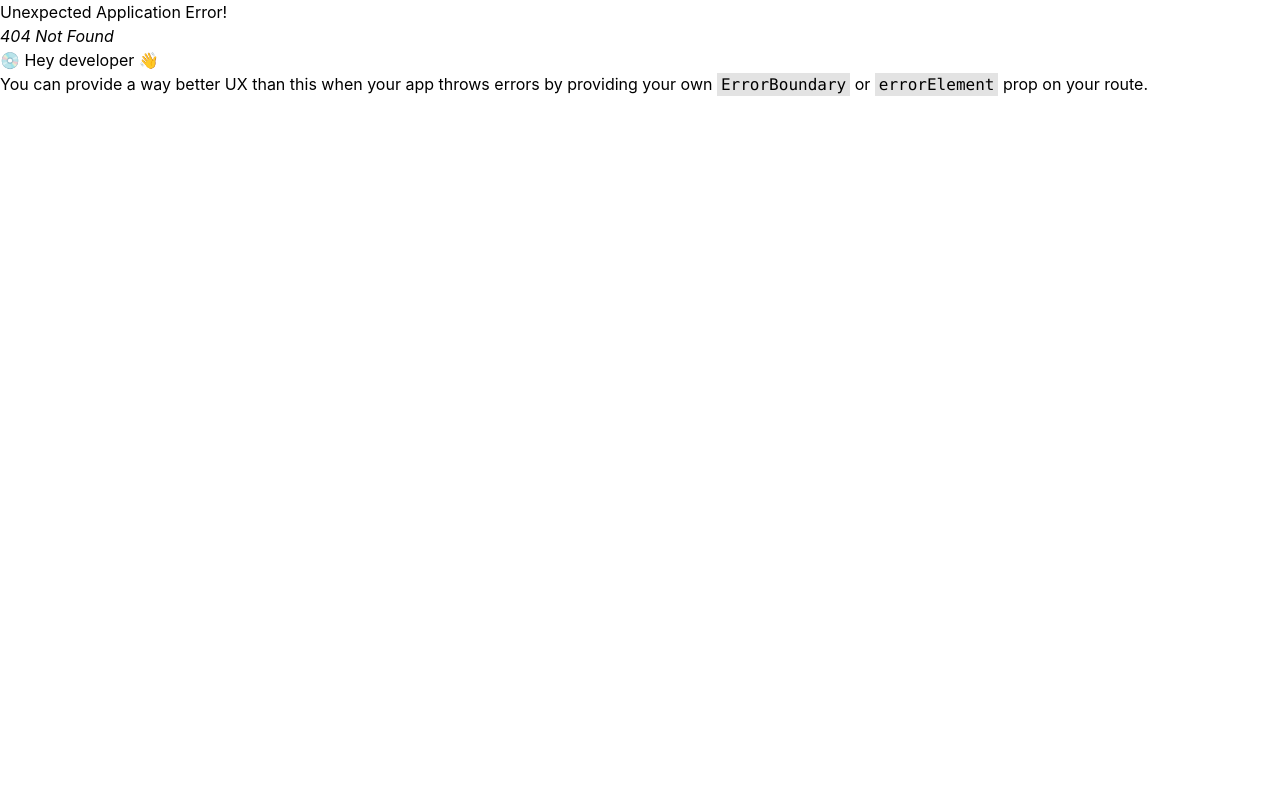
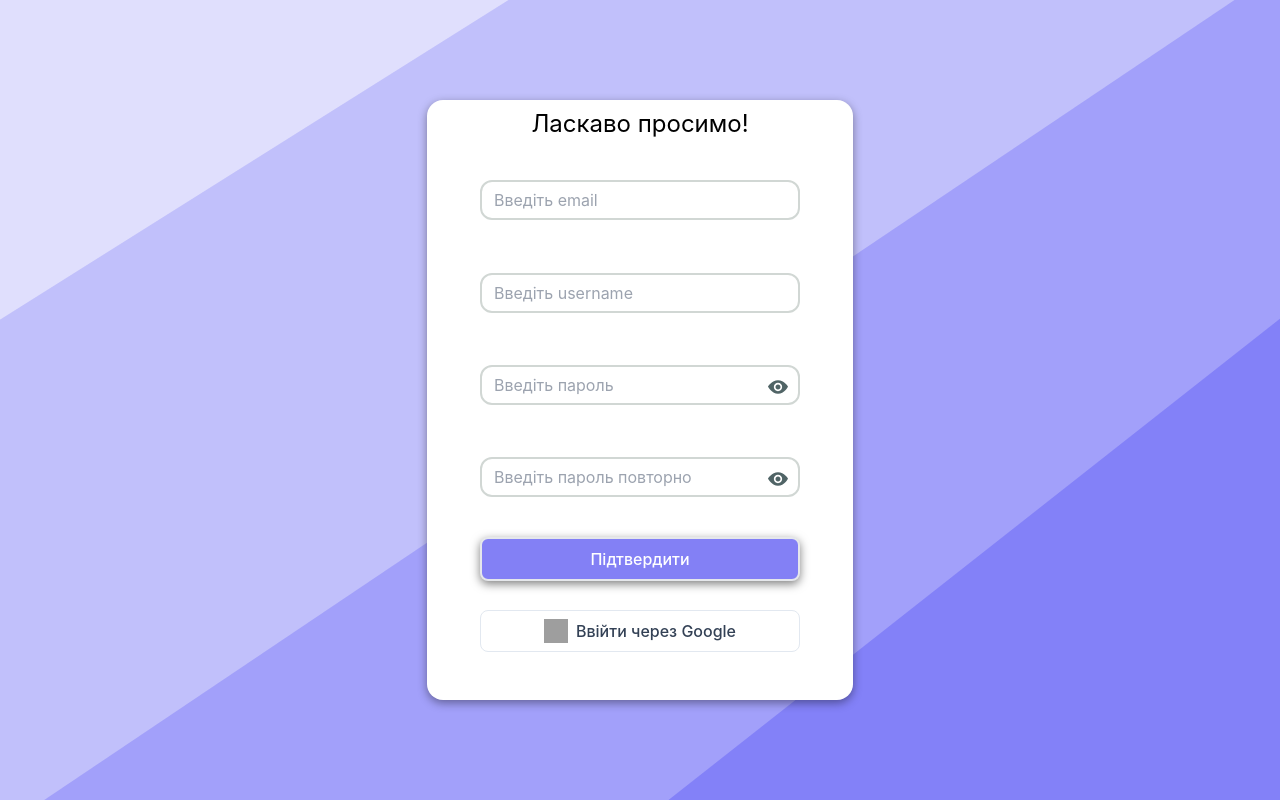
Before and after one commit to Vova-Romaniuk/messager-hybrid-algoritm, a React (Create React App) app in the folder Messenger.Frontend/: page /registration in a window 1280 px wide. Before the commit this address had no page. Built offline with nearby package versions, Linux system fonts and the light colour scheme; grey boxes are pictures that could not be loaded.

Commit message:
registration page

```diff
--- /dev/null
+++ b/Messenger.Frontend/src/UI/Button/index.jsx
@@ -0,0 +1,9 @@
+import React from 'react';
+
+export default function Button({ children, className }) {
+	return (
+		<button className={`px-4 py-2 border rounded-lg font-medium ${className}`} type='submit'>
+			{children}
+		</button>
+	);
+}
--- /dev/null
+++ b/Messenger.Frontend/src/UI/GoogleButton/index.jsx
@@ -0,0 +1,15 @@
+import React from 'react';
+
+export default function GoogleButton({ children }) {
+	return (
+		<button className='font-medium justify-center px-4 py-2 border flex gap-2 border-slate-200 rounded-lg text-slate-700 hover:border-slate-400 hover:text-slate-900 hover:shadow transition duration-150'>
+			<img
+				className='w-6 h-6'
+				src='https://www.svgrepo.com/show/475656/google-color.svg'
+				loading='lazy'
+				alt='google logo'
+			/>
+			<span>{children}</span>
+		</button>
+	);
+}
--- /dev/null
+++ b/Messenger.Frontend/src/UI/fields/PasswordField.jsx
@@ -0,0 +1,52 @@
+import React, { useState } from 'react';
+
+export default function PasswordTextField({
+	className = '',
+	placeholder,
+	required,
+	value = '',
+	onChange,
+}) {
+	const [hidden, setHidden] = useState(false);
+	const primaryGray = '#506466';
+
+	return (
+		<div className={`relative text-[${primaryGray}] flex flex-col`}>
+			{!hidden ? (
+				<svg
+					onClick={() => setHidden(!hidden)}
+					className={`absolute cursor-pointer text-[${primaryGray}] top-6 right-3 `}
+					width='20'
+					height='20'
+					viewBox='0 0 24 24'
+				>
+					<path
+						fill={primaryGray}
+						d='M15 12c0 1.654-1.346 3-3 3s-3-1.346-3-3 1.346-3 3-3 3 1.346 3 3zm9-.449s-4.252 8.449-11.985 8.449c-7.18 0-12.015-8.449-12.015-8.449s4.446-7.551 12.015-7.551c7.694 0 11.985 7.551 11.985 7.551zm-7 .449c0-2.757-2.243-5-5-5s-5 2.243-5 5 2.243 5 5 5 5-2.243 5-5z'
+					/>
+				</svg>
+			) : (
+				<svg
+					onClick={() => setHidden(!hidden)}
+					className='absolute cursor-pointer text-primaryAuthentication top-6 right-3'
+					width='20'
+					height='20'
+					viewBox='0 0 24 24'
+				>
+					<path
+						fill={primaryGray}
+						d='M11.885 14.988l3.104-3.098.011.11c0 1.654-1.346 3-3 3l-.115-.012zm8.048-8.032l-3.274 3.268c.212.554.341 1.149.341 1.776 0 2.757-2.243 5-5 5-.631 0-1.229-.13-1.785-.344l-2.377 2.372c1.276.588 2.671.972 4.177.972 7.733 0 11.985-8.449 11.985-8.449s-1.415-2.478-4.067-4.595zm1.431-3.536l-18.619 18.58-1.382-1.422 3.455-3.447c-3.022-2.45-4.818-5.58-4.818-5.58s4.446-7.551 12.015-7.551c1.825 0 3.456.426 4.886 1.075l3.081-3.075 1.382 1.42zm-13.751 10.922l1.519-1.515c-.077-.264-.132-.538-.132-.827 0-1.654 1.346-3 3-3 .291 0 .567.055.833.134l1.518-1.515c-.704-.382-1.496-.619-2.351-.619-2.757 0-5 2.243-5 5 0 .852.235 1.641.613 2.342z'
+					/>
+				</svg>
+			)}
+			<input
+				className={`active:border-none w-full static active:border-primaryAuthentication focus:border-primaryAuthentication text-[#506466] my-3 outline-none h-10 px-3 py-1 font-normal rounded-xl border-solid border-2 placeholder:decoration-[#A0A9AB] text-base border-[#D1D7D4] ${className}`}
+				type={!hidden ? 'password' : 'text'}
+				placeholder={placeholder}
+				required={required}
+				value={value}
+				onChange={(e) => onChange(e.target.value)}
+			/>
+		</div>
+	);
+}
--- /dev/null
+++ b/Messenger.Frontend/src/UI/fields/TextField.jsx
@@ -0,0 +1,13 @@
+import React from 'react';
+
+export default function TextField({ placeholder, required, className, type, onChange }) {
+	return (
+		<input
+			className={`active:border-none  w-full static active:border-primaryAuthentication focus:border-primaryAuthentication text-[#506466] my-3 outline-none h-10 px-3 py-1 font-normal rounded-xl border-solid border-2 placeholder:decoration-[#A0A9AB] text-base border-[#D1D7D4] ${className}`}
+			type={type}
+			placeholder={placeholder}
+			required={required}
+			onChange={(e) => onChange(e.target.value)}
+		/>
+	);
+}
--- /dev/null
+++ b/Messenger.Frontend/src/pages/Registration/index.jsx
@@ -0,0 +1,68 @@
+import React, { useState, useEffect } from 'react';
+
+import Button from '../../UI/Button';
+import GoogleButton from '../../UI/GoogleButton';
+import PasswordTextField from '../../UI/fields/PasswordField';
+import TextField from '../../UI/fields/TextField';
+
+export default function Registration() {
+	const [formState, setFormState] = useState({
+		email: '',
+		password: '',
+		confirmPassword: '',
+		userName: '',
+	});
+	useEffect(() => {
+		console.log(formState);
+	}, [formState]);
+	const handleChangeEmail = (value) => {
+		setFormState({ ...formState, email: value });
+	};
+	const handleChangePassword = (value) => {
+		setFormState({ ...formState, password: value });
+	};
+	const handleChangeConfirmPassword = (value) => {
+		setFormState({ ...formState, confirmPassword: value });
+	};
+	const handleChangeUsername = (value) => {
+		setFormState({ ...formState, userName: value });
+	};
+	return (
+		<div
+			className='w-full h-screen flex'
+			style={{ backgroundImage: "url('/images/registration-background.png')" }}
+		>
+			<div className='m-auto w-4/12 h-3/4 bg-primaryWhite rounded-2xl shadow-form'>
+				<h3 className='text-center font-normal mt-2 text-2xl'>Ласкаво просимо!</h3>
+				<form className='w-9/12 h-[90%] mx-auto flex flex-col justify-evenly'>
+					<TextField
+						required={true}
+						type='email'
+						placeholder='Введіть email'
+						onChange={handleChangeEmail}
+					/>
+					<TextField
+						required={true}
+						type='text'
+						placeholder='Введіть username'
+						onChange={handleChangeUsername}
+					/>
+					<PasswordTextField
+						placeholder='Введіть пароль'
+						required={true}
+						onChange={handleChangePassword}
+					/>
+					<PasswordTextField
+						placeholder='Введіть пароль повторно'
+						required={true}
+						onChange={handleChangeConfirmPassword}
+					/>
+					<Button className='bg-[#8380F5] text-primaryWhite border-2 shadow-md'>
+						Підтвердити
+					</Button>
+					<GoogleButton>Ввійти через Google</GoogleButton>
+				</form>
+			</div>
+		</div>
+	);
+}
--- a/Messenger.Frontend/src/pages/index.jsx
+++ b/Messenger.Frontend/src/pages/index.jsx
@@ -1,12 +1,17 @@
 import React from 'react';
 
 import Main from './Main';
+import Registration from './Registration';
 
 const routes = [
 	{
 		path: '/',
 		element: <Main />,
 	},
+	{
+		path: '/registration',
+		element: <Registration />,
+	},
 ];
 
 export default routes;
--- a/Messenger.Frontend/tailwind.config.js
+++ b/Messenger.Frontend/tailwind.config.js
@@ -1,8 +1,18 @@
 /** @type {import('tailwindcss').Config} */
+// eslint-disable-next-line no-undef
 module.exports = {
 	content: ['./src/**/*.{js,jsx,ts,tsx}'],
 	theme: {
-		extend: {},
+		extend: {
+			colors: {
+				primaryWhite: '#ffffff',
+			},
+			boxShadow: {
+				md: '0 3px 10px rgba(0, 0, 0, 0.5)',
+				card: '0 15px 25px rgba(129, 124, 124, 0.4)',
+				form: '0 3px 10px rgb(0 0 0 / 0.4);',
+			},
+		},
 	},
 	plugins: [],
 };
```
Also changed, not shown: Messenger.Frontend/public/images/registration-background.png (added), 1 other file (tests, documents, lock files or other folders).
